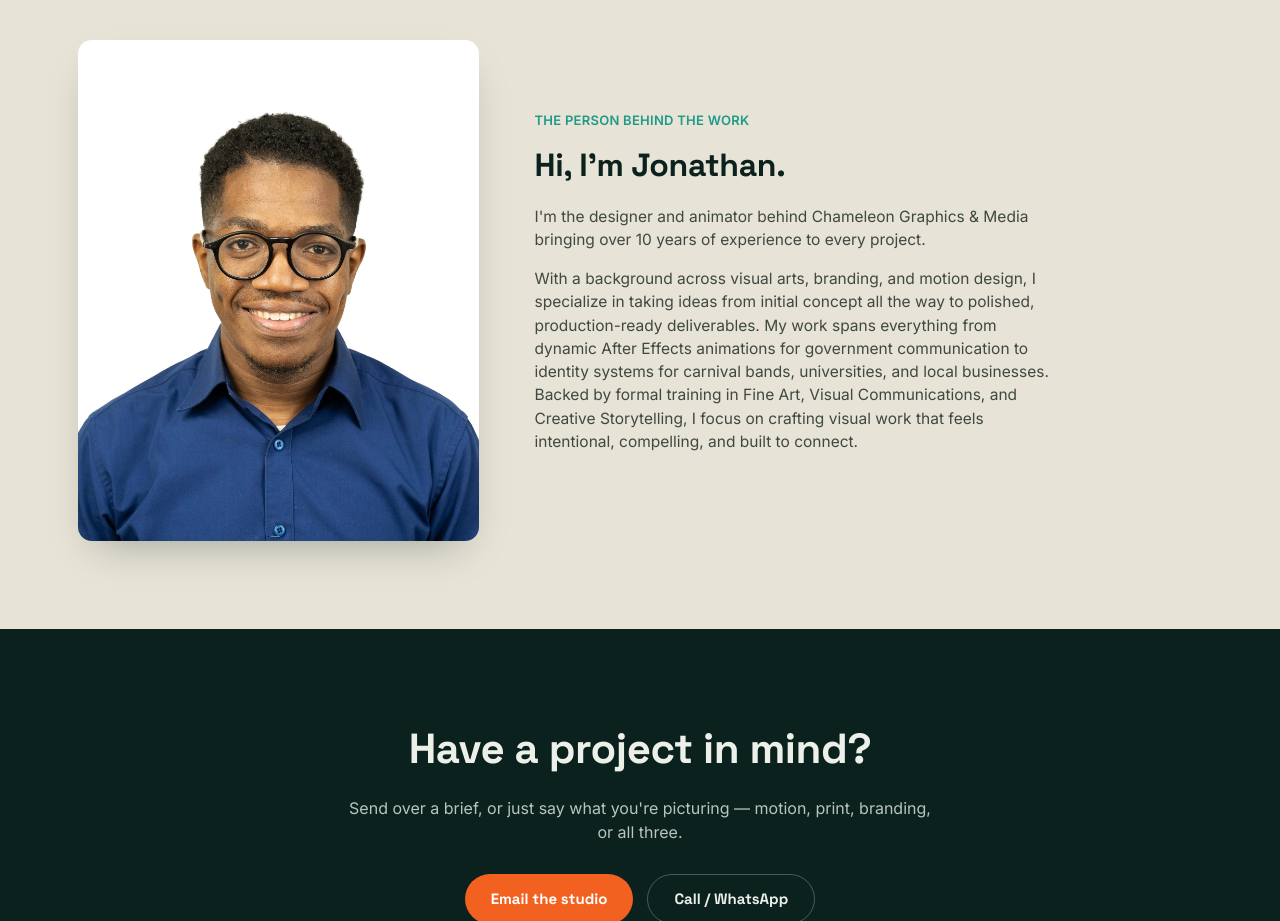
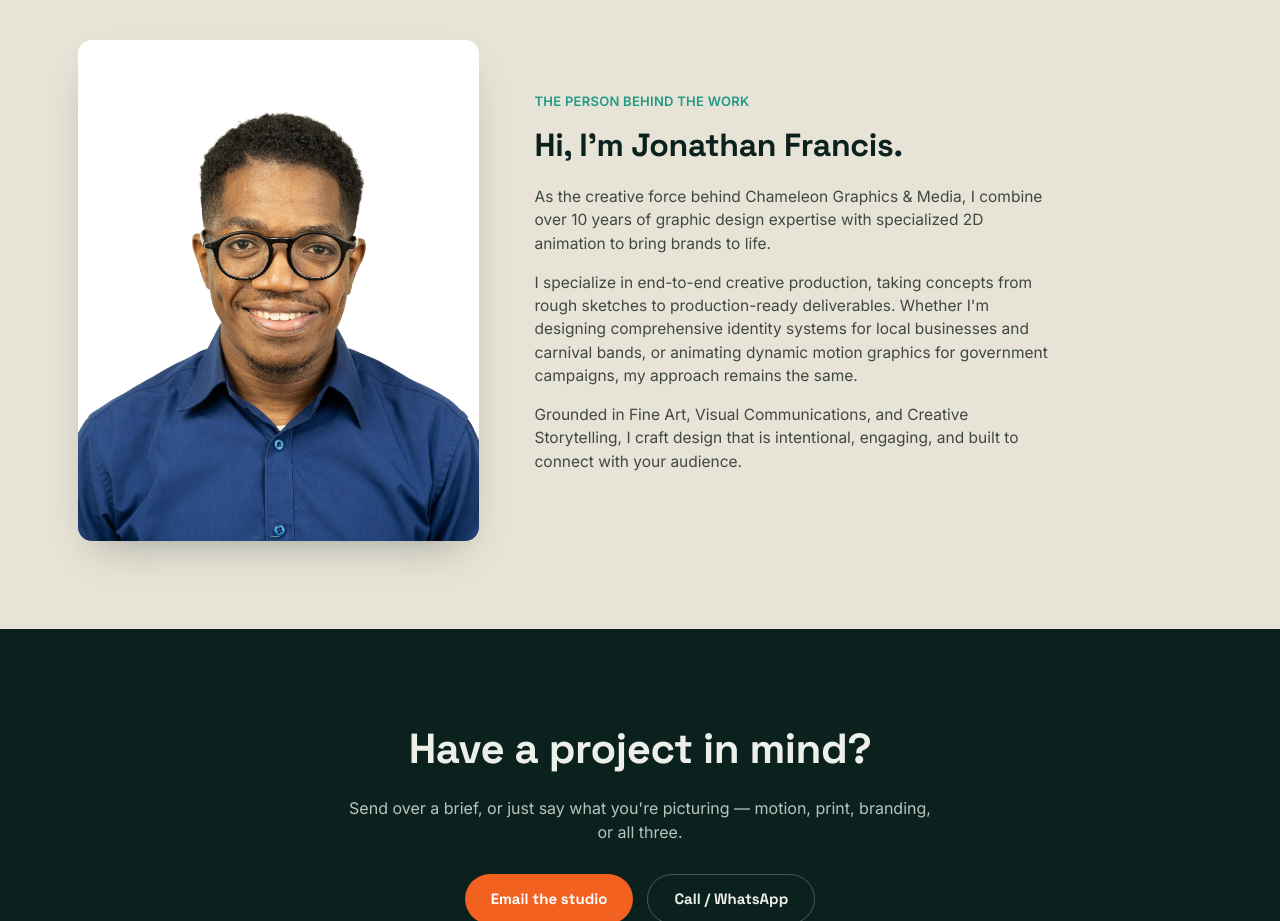
Before and after one commit to jonathanfrancistt/portfolio, a plain HTML site: page index.html in a window 1280 px wide. Shown: the part 10760-11681 px from the top of the page. Drawn offline with Linux system fonts and the light colour scheme.

Commit message:
Update index.html

```diff
--- a/index.html
+++ b/index.html
@@ -427,9 +427,10 @@ function bioPhotoMissing(el) {
     </div>
     <div>
       <span class="kicker">THE PERSON BEHIND THE WORK</span>
-      <h2>Hi, I'm Jonathan.</h2>
-      <p>I'm the designer and animator behind Chameleon Graphics & Media bringing over 10 years of experience to every project.</p>
-      <p>With a background across visual arts, branding, and motion design, I specialize in taking ideas from initial concept all the way to polished, production-ready deliverables. My work spans everything from dynamic After Effects animations for government communication to identity systems for carnival bands, universities, and local businesses. Backed by formal training in Fine Art, Visual Communications, and Creative Storytelling, I focus on crafting visual work that feels intentional, compelling, and built to connect.</p>
+      <h2>Hi, I'm Jonathan Francis.</h2>
+      <p>As the creative force behind Chameleon Graphics & Media, I combine over 10 years of graphic design expertise with specialized 2D animation to bring brands to life.</p>
+      <p>I specialize in end-to-end creative production, taking concepts from rough sketches to production-ready deliverables. Whether I'm designing comprehensive identity systems for local businesses and carnival bands, or animating dynamic motion graphics for government campaigns, my approach remains the same.</p>
+        <p>Grounded in Fine Art, Visual Communications, and Creative Storytelling, I craft design that is intentional, engaging, and built to connect with your audience.</p>
     </div>
   </div>
 </section>
```
